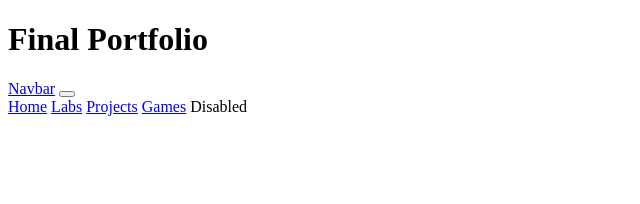
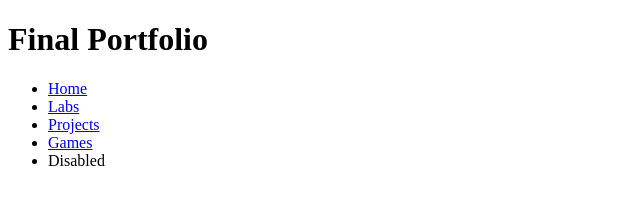
Before and after one commit to arminaak/sophomorePortfolio, a plain HTML site: page index.html in a window 1280 px wide. Shown: the whole page, without its empty margins (0-640 px from the left). Drawn offline with Linux system fonts and the light colour scheme.

Commit message:
Update index.html

```diff
--- a/index.html
+++ b/index.html
@@ -5,23 +5,26 @@
     <link rel="stylesheet" href="style.css" type="text/css">
   </head>
   <body>
+
     <h1>Final Portfolio</h1>
-  <nav class="navbar navbar-expand-lg bg-body-tertiary">
-    <div class="container-fluid">
-      <a class="navbar-brand" href="#">Navbar</a>
-      <button class="navbar-toggler" type="button" data-bs-toggle="collapse" data-bs-target="#navbarNavAltMarkup" aria-controls="navbarNavAltMarkup" aria-expanded="false" aria-label="Toggle navigation">
-        <span class="navbar-toggler-icon"></span>
-      </button>
-      <div class="collapse navbar-collapse" id="navbarNavAltMarkup">
-        <div class="navbar-nav">
-          <a class="nav-link active" aria-current="page" href="index.html">Home</a>
-          <a class="nav-link" href="labs.html">Labs</a>
-          <a class="nav-link" href="projects.html">Projects</a>
-          <a class="nav-link" href="games.html">Games</a>
-          <a class="nav-link disabled" aria-disabled="true">Disabled</a>
-        </div>
-      </div>
-    </div>
-  </nav>
+
+    <ul class="nav nav-tabs">
+      <li class="nav-item">
+        <a class="nav-link active" aria-current="page" href="index.html">Home</a>
+      </li>
+      <li class="nav-item">
+        <a class="nav-link" href="labs.html">Labs</a>
+      </li>
+      <li class="nav-item">
+        <a class="nav-link" href="projects.html">Projects</a>
+      </li>
+      <li class="nav-item">
+        <a class="nav-link" href="games.html">Games</a>
+      </li>
+      <li class="nav-item">
+        <a class="nav-link disabled" aria-disabled="true">Disabled</a>
+      </li>
+    </ul>
+
   </body>
 </html>
```
